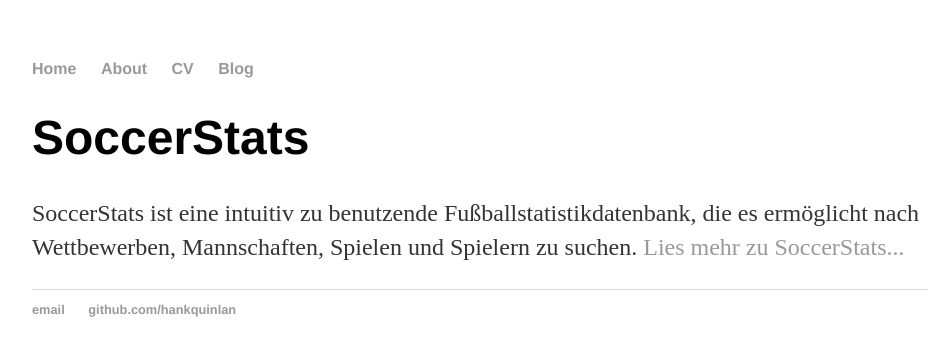
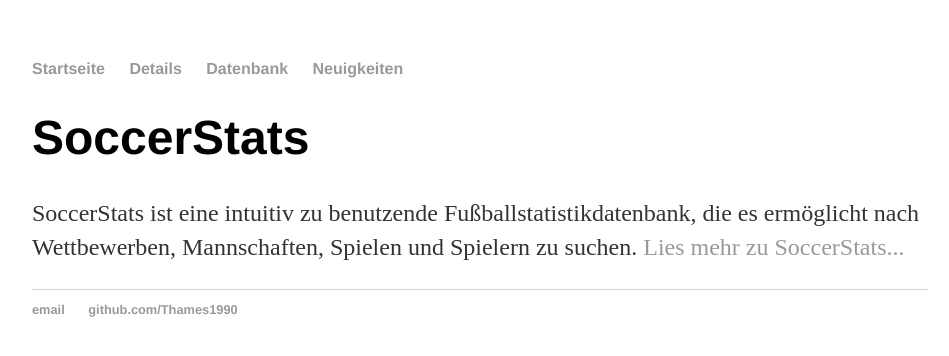
Before and after one commit to Thames1990/Thames1990.github.io, a Jekyll site: the page built from index.html, in a window 1280 px wide. Shown: the top 356 px of the page, without its empty margins (160-1109 px from the left). Built offline with Jekyll 4.4.1, drawn with Linux system fonts in a browser that asks for light colours.

Commit message:
Update default.html
Update default layout

```diff
--- a/_layouts/default.html
+++ b/_layouts/default.html
@@ -2,27 +2,24 @@
 	<html>
 		<head>
 			<title>{{ page.title }}</title>
-			<!-- link to main stylesheet -->
 			<link rel="stylesheet" type="text/css" href="/css/main.css">
 		</head>
 		<body>
 			<nav>
 	    		<ul>
-	        		<li><a href="/">Home</a></li>
-		        	<li><a href="/about/">About</a></li>
-	        		<li><a href="/cv/">CV</a></li>
-	        		<li><a href="/blog/">Blog</a></li>
+	        		<li><a href="/">Startseite</a></li>
+		        	<li><a href="/details">Details</a></li>
+	        		<li><a href="/database">Datenbank</a></li>
+	        		<li><a href="/news">Neuigkeiten</a></li>
 	    		</ul>
 			</nav>
 			<div class="container">
-
-			{{ content }}
-
-			</div><!-- /.container -->
+				{{ content }}
+			</div>
 			<footer>
 	    		<ul>
-	        		<li><a href="mailto:hankquinlanhub@gmail.com">email</a></li>
-	        		<li><a href="https://github.com/hankquinlan">github.com/hankquinlan</a></li>
+	        		<li><a href="mailto:ThomasMohr1990@gmail.com">email</a></li>
+	        		<li><a href="https://github.com/Thames1990">github.com/Thames1990</a></li>
 				</ul>
 			</footer>
 		</body>
```
